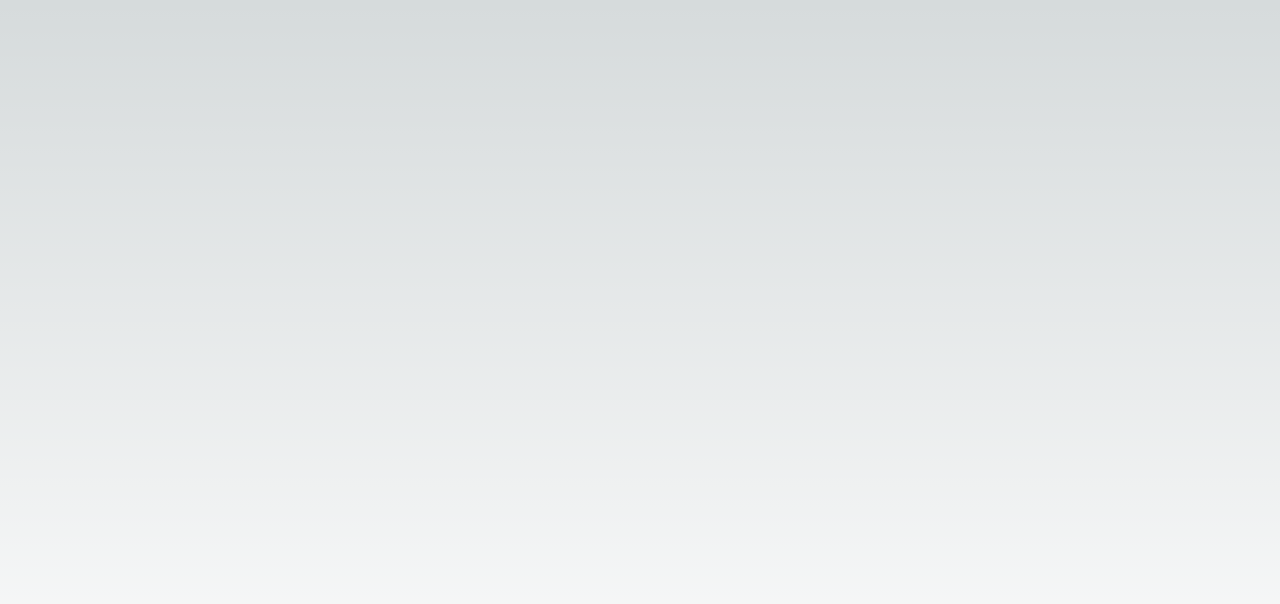
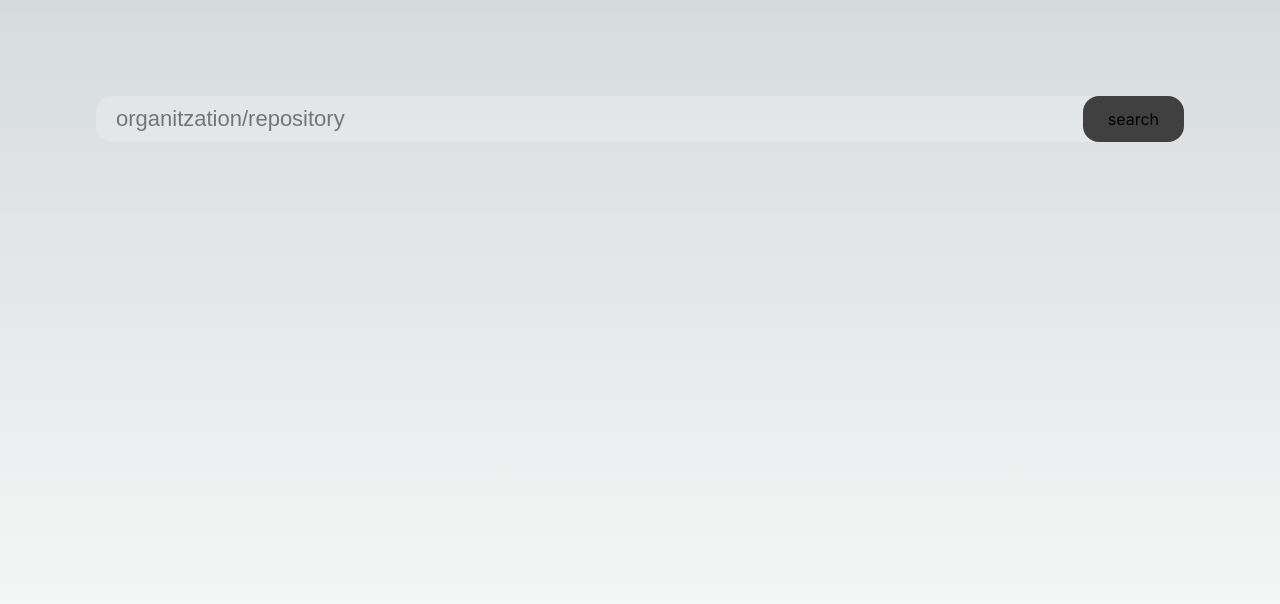
Before and after one commit to JanLayola/github-issue-viewer, a Next.js app: page / in a window 1280 px wide. Shown: the top 604 px of the page. Built offline with nearby package versions, Linux system fonts and the light colour scheme.

Commit message:
Implement the search bar

```diff
--- a/src/app/page.tsx
+++ b/src/app/page.tsx
@@ -1,9 +1,47 @@
+"use client"
+
 import styles from './page.module.css'
+import TextInputComponent from "@/app/components/TextInputComponent/TextInputComponent";
+import IssuesService from "@/app/services/issues.service";
+import {useState} from "react";
 
 export default function Home() {
+  const issueService: IssuesService = new IssuesService();
+
+  const [ issues, setIssues ] = useState();
+
+  const searchIssuesByOrgAndRepo = async ( searchString: string ) => {
+    if (!searchString) return;
+
+    const organization: string | null = getOrganization(searchString);
+    const repository: string | null = getRepository(searchString);
+
+    const issues = await issueService.getRepositoryIssues({ organization, repository })
+    setIssues(issues)
+  }
+
+  const getOrganization = (searchString): null | string => {
+    const splitString = searchString.split('/');
+    if (!splitString.length) {
+      return null;
+    }
+
+    return splitString[0];
+  }
+
+  const getRepository = (searchString): null | string => {
+    const splitString = searchString.split('/');
+    if (splitString.length <= 1) {
+      return null;
+    }
+
+    return splitString[1];
+  }
+
+
   return (
     <main className={styles.main}>
-
+      <TextInputComponent handleAction={searchIssuesByOrgAndRepo} />
     </main>
   )
 }
```
